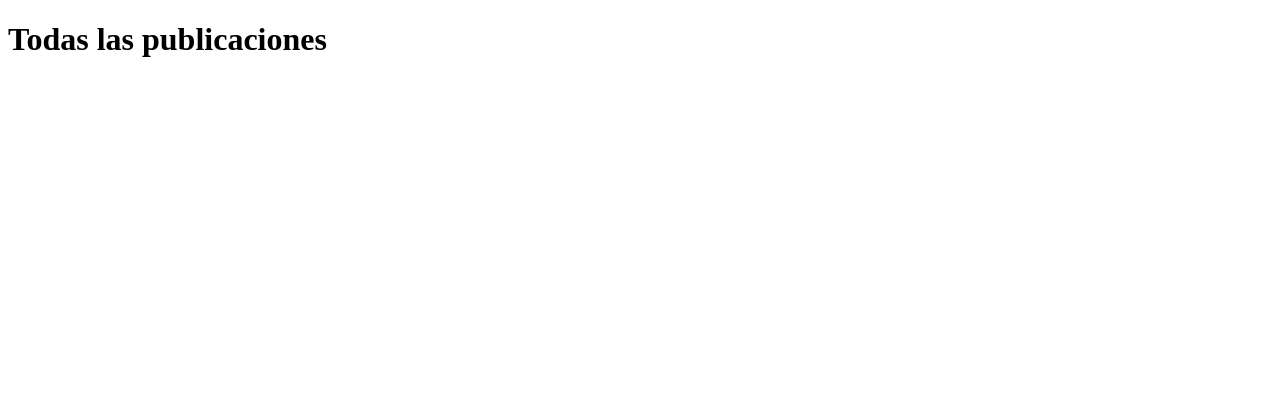
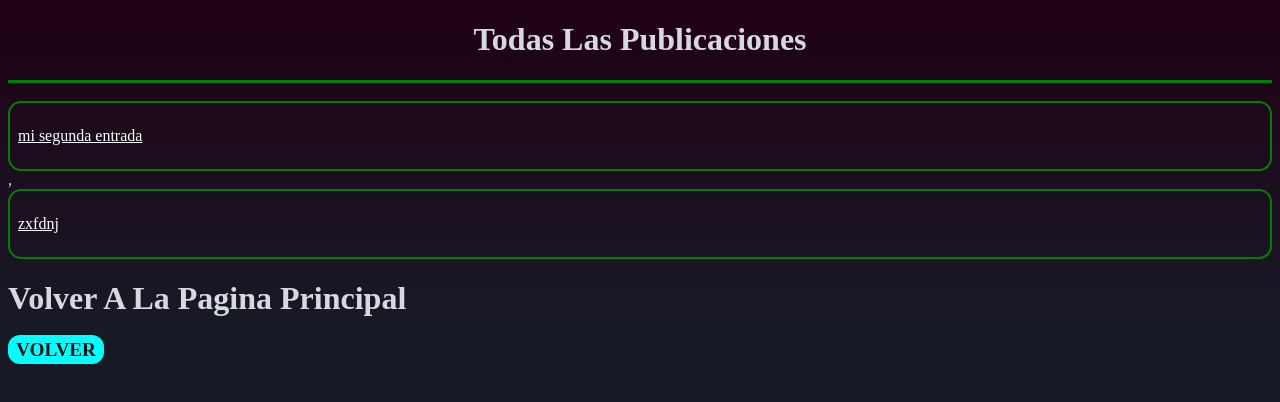
Before and after one commit to Arkarivs/mi-blog, a plain HTML site: page blog/index.html in a window 1280 px wide. Drawn offline with Linux system fonts and the light colour scheme.

Commit message:
547u6td5y

```diff
--- a/blog/index.html
+++ b/blog/index.html
@@ -4,11 +4,56 @@
     <meta charset="UTF-8">
     <meta name="viewport" content="width=device-width, initial-scale=1.0">
     <title>todas las publicaciones</title>
-
+    <link rel="stylesheet" href="https://arkarivs.github.io/mi-blog/styles.css">
 </head>
 <body>
     <div id="title">
         <h1>Todas las publicaciones</h1>
     </div>
+    <div id="todaslaspublis"></div>
+    <script>
+    const repost = document.getElementById("todaslaspublis");
+    async function publicaciones() {
+        try {
+            const respuesta = await fetch(`https://arkarivs.github.io/mi-blog/mango/index.json`, {
+                headers: {
+                    'Accept': 'application/json'
+                }
+            });
+            if(!respuesta.ok) {
+                throw new Error('HTTP Error ' + respuesta.status);
+            }
+            return await respuesta.json();
+        } catch (error) {
+            console.log(error);
+            return null;
+        }
+    }
+
+    publicaciones().then(data => {
+        if(!data || !Array.isArray(data) || data.length === 0) {
+            repost.innerHTML = "<p>no post</p>";
+            return;
+        }
+
+
+
+        repost.innerHTML = data.map(post => {
+            const url = post.url || ('/mango/' + post.id || '');
+            return `
+            <br>
+            <a href="/mi-blog${url}" style="color: white;">
+                <div id="miid" class="miclass" style="border: 2px solid green; border-radius: 13px;">
+                    <div style="position: relative;">
+                        <p style="cursor: default; postion: relative; left: 12px; padding: 8px;">${post.title}</p>
+                    </div>
+                </div>
+            </a>
+            `;
+        })
+    })
+    </script>
+    <h1>volver a la pagina principal</h1>
+    <p><a href="https://arkarivs.github.io/mi-blog/">volver</a></p>
 </body>
 </html>
--- a/styles.css
+++ b/styles.css
@@ -7,11 +7,32 @@ body {
     background-attachment: fixed;
     background-position: center;
 }
+
+h1, h2, h3, h4, h5, h6 {
+    text-transform: capitalize;
+}
+
+p a {
+    background-color: aqua;
+    color:#0f0f0f;
+    text-transform: uppercase;
+    font-weight: 700;
+    font-size: larger;
+    text-decoration: none;
+    padding: 4px 8px;
+    border-radius: 12px;
+}
+
+a:hover {
+    text-decoration: underline;
+}
+
 #title {
     text-align: center;
     border-bottom-style: solid;
     border-color: green;
 }
+
 .rivs {
     background-color: rgba(0, 25, 0, 0.35);
     color: white;
@@ -25,3 +46,9 @@ body {
     border-radius: 13px;
     padding: 50px;
 }
+
+@media only screen and (max-width: 600px) {
+    .rivs {
+        width: 68%;
+    }
+}
```
Also changed, not shown: index.html (+1 -1 lines), scripts/script.js (+4 -4 lines).
